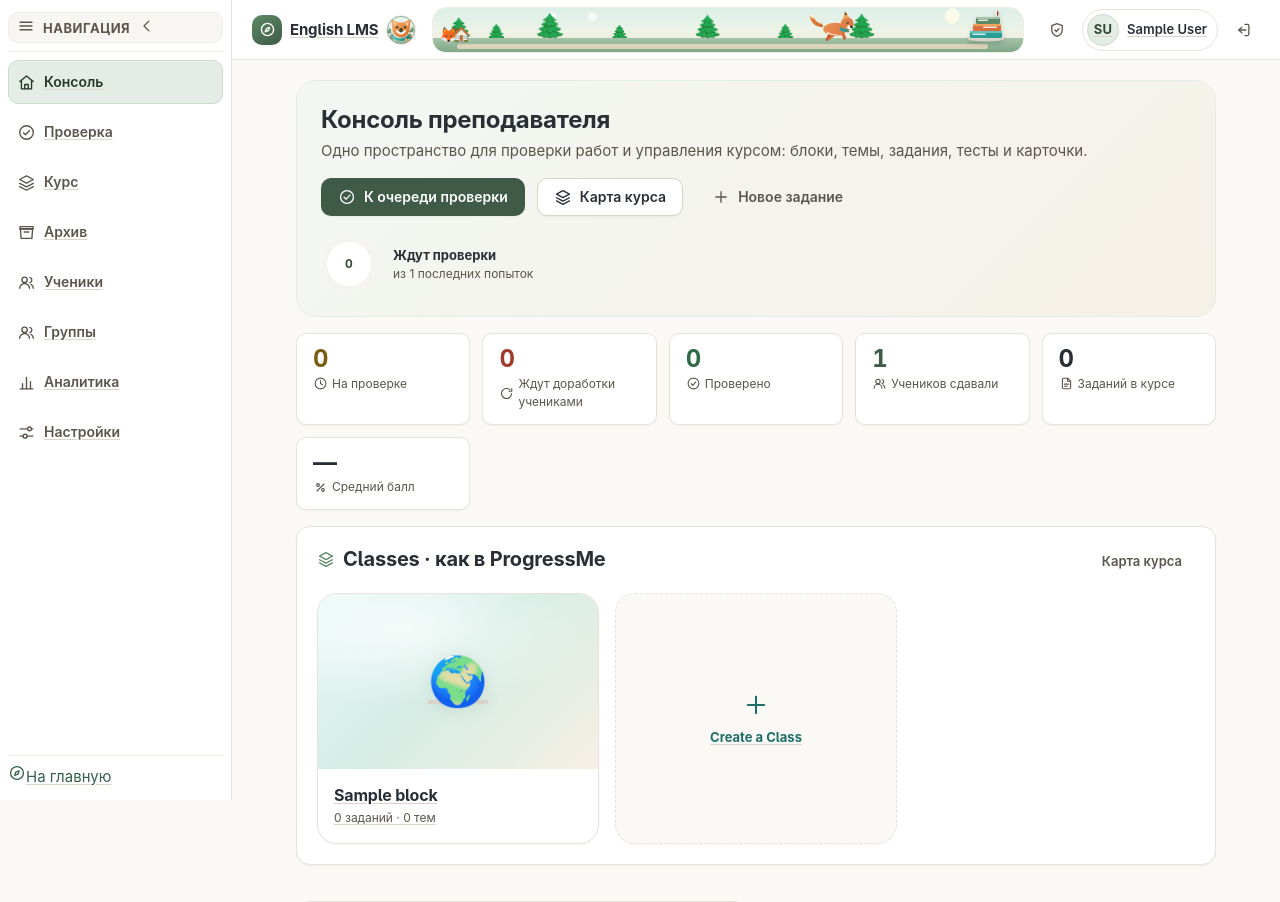
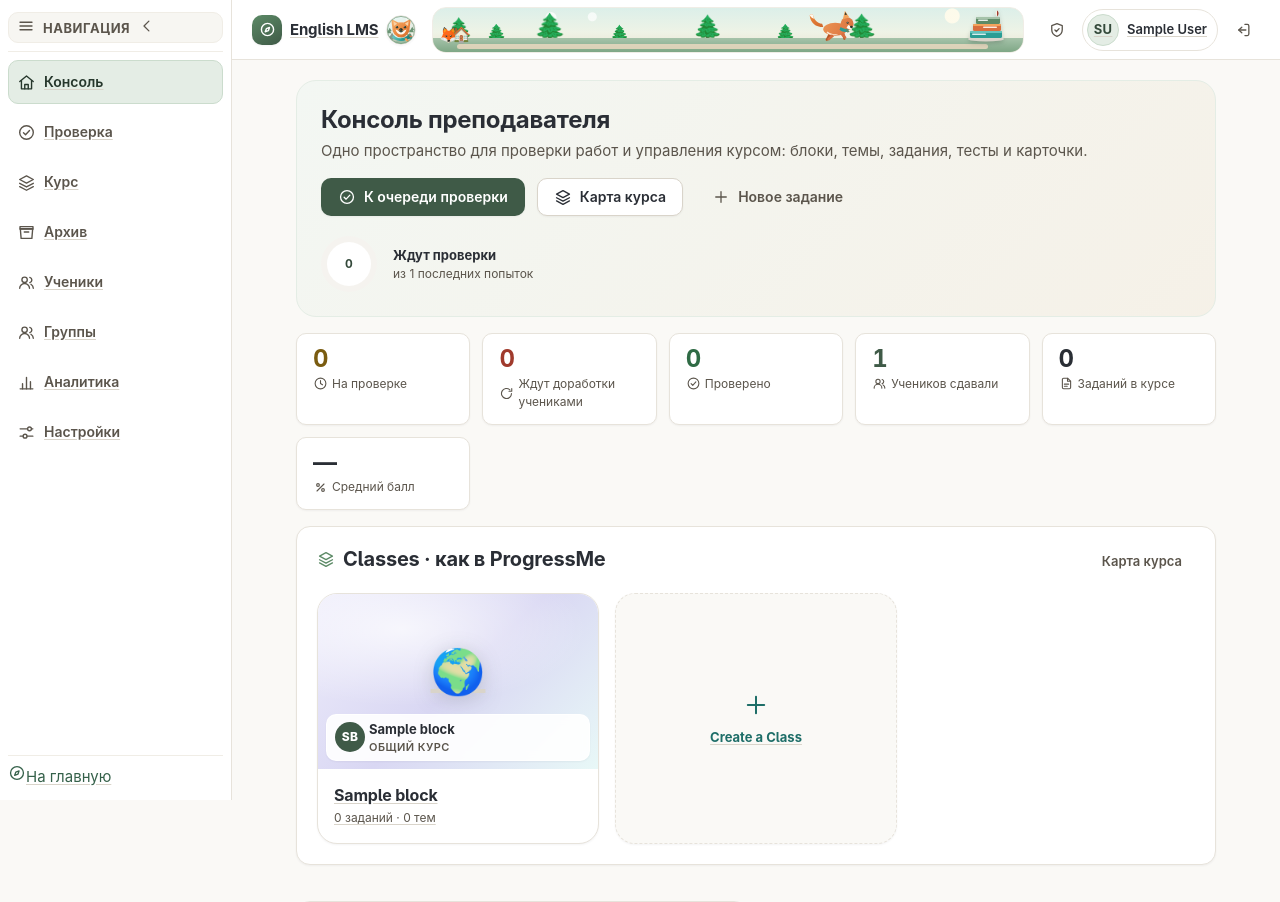
Before and after one commit to vasgrishin-a11y/english_lms, a Django app: page /teacher/ in a window 1280 px wide. Shown: the top 902 px of the page. Run offline with Django 5.2, Linux system fonts and the light colour scheme; a user stored in the database is signed in; tables that the repository leaves empty hold one stand-in row (values such as "Sample post"); data that the repository does not hold is empty; parts of the project's set-up code (start-up, migrations or seed data) failed here and were passed over; some libraries are stand-ins or nearby versions.

Commit message:
Счётчики квизлетов, обложка консоли учителя, README
- curriculum.course_tree: decks на блок и в totals
- teacher_curriculum: строка Квизлетов в панели, счётчик в шапке блока
- teacher_home: обложки классов через parts/cover.html + счётчик квизлетов
- student_home: deck_block_counts, '+ N квиз.' в карточках классов
- README: bullet про шаблоны квизлетов

Co-authored-by: arena-agent <297053741+arena-agent@users.noreply.github.com>

```diff
--- a/lms/curriculum.py
+++ b/lms/curriculum.py
@@ -162,6 +162,7 @@ def _assemble(blocks, topics, assignments, decks, *, stats, student_view, query)
     for block in blocks:
         block_topics = []
         block_total = block_done = block_waiting = block_count = block_revision = 0
+        block_decks = 0
         for topic in topics_by_block.get(block.pk, []):
             entries = []
             topic_total = topic_done = topic_waiting = topic_revision = 0
@@ -199,6 +200,7 @@ def _assemble(blocks, topics, assignments, decks, *, stats, student_view, query)
             block_waiting += topic_waiting
             block_revision += topic_revision
             block_count += len(entries)
+            block_decks += len(topic_decks)
             block_topics.append(
                 {
                     "topic": topic,
@@ -222,6 +224,7 @@ def _assemble(blocks, topics, assignments, decks, *, stats, student_view, query)
                 "waiting": block_waiting,
                 "revision": block_revision,
                 "assignments": block_count,
+                "decks": block_decks,
                 "progress": _percent(block_done, block_total),
             }
         )
@@ -229,6 +232,7 @@ def _assemble(blocks, topics, assignments, decks, *, stats, student_view, query)
         "blocks": len(result),
         "topics": sum(len(item["topics"]) for item in result),
         "assignments": sum(item["assignments"] for item in result),
+        "decks": sum(item["decks"] for item in result),
         "done": sum(item["done"] for item in result),
         "total": sum(item["total"] for item in result),
         "waiting": sum(item["waiting"] for item in result),
--- a/lms/templates/lms/student_home.html
+++ b/lms/templates/lms/student_home.html
@@ -91,7 +91,7 @@
                     <div class="class-body">
                         <h3 class="class-title">{{ block.name }}</h3>
                         <div class="class-meta">
-                            <span>{{ block_group.list|length }} заданий</span>
+                            <span>{{ block_group.list|length }} заданий{% with dbc=deck_block_counts|get_item:block.pk %}{% if dbc %} + {{ dbc }} квиз.{% endif %}{% endwith %}</span>
                             {% if block.cefr_level %}<span class="tag tag-cefr">{{ block.cefr_level }}</span>{% endif %}
                         </div>
                         <div class="class-foot">
--- a/lms/templates/lms/teacher_curriculum.html
+++ b/lms/templates/lms/teacher_curriculum.html
@@ -23,6 +23,7 @@
             <li class="row row-between"><span class="small">Блоков</span><strong class="tnum">{{ totals.blocks }}</strong></li>
             <li class="row row-between"><span class="small">Тем</span><strong class="tnum">{{ totals.topics }}</strong></li>
             <li class="row row-between"><span class="small">Заданий</span><strong class="tnum">{{ totals.assignments }}</strong></li>
+            <li class="row row-between"><span class="small">Квизлетов</span><strong class="tnum">{{ totals.decks }}</strong></li>
             <li class="row row-between"><span class="small">Черновиков</span><strong class="tnum">{{ totals.drafts }}</strong></li>
             <li class="row row-between"><span class="small">Ждут проверки</span><strong class="tnum">{{ totals.waiting }}</strong></li>
         </ul>
@@ -105,7 +106,7 @@
                     {% if block.description %}<p class="muted small mb-0">{{ block.description }}</p>{% endif %}
                 </div>
                 <div class="row row-tight">
-                    <span class="tiny muted tnum">{{ block_item.topics|length }} тем · {{ block_item.assignments }} заданий</span>
+                    <span class="tiny muted tnum">{{ block_item.topics|length }} тем · {{ block_item.assignments }} заданий{% if block_item.decks %} · {{ block_item.decks }} квиз.{% endif %}</span>
                     <a class="btn btn-ghost btn-sm" href="{% url 'teacher_block_edit' block.pk %}">{% icon "pencil" %}Изменить</a>
                     <form method="post" action="{% url 'teacher_archive_item' 'block' block.pk %}" data-confirm="Переместить блок «{{ block.name }}» в архив вместе со всеми темами и заданиями?">
                         {% csrf_token %}<button class="btn btn-ghost btn-sm" type="submit">{% icon "archive" %}<span class="sr-only">Архивировать блок</span></button>
--- a/lms/templates/lms/teacher_home.html
+++ b/lms/templates/lms/teacher_home.html
@@ -46,10 +46,10 @@
         {% for block_item in blocks_data|slice:":5" %}
             {% with block=block_item.block %}
             <a class="class-card" href="{% url 'teacher_curriculum' %}#block-{{ block.pk }}">
-                <div class="class-cover" style="background: var(--cover-{{ forloop.counter }});"><span class="class-cover-emoji">🌍</span></div>
+                {% include "lms/parts/cover.html" with course=block %}
                 <div class="class-body">
                     <h3 class="class-title">{{ block.name }}</h3>
-                    <div class="class-meta"><span>{{ block_item.assignments }} заданий · {{ block_item.topics|length }} тем</span></div>
+                    <div class="class-meta"><span>{{ block_item.assignments }} заданий · {{ block_item.topics|length }} тем{% if block_item.decks %} · {{ block_item.decks }} квиз.{% endif %}</span></div>
                 </div>
             </a>
             {% endwith %}
--- a/lms/views_student.py
+++ b/lms/views_student.py
@@ -130,6 +130,11 @@ def student_home(request):
     )
     decks = deck_stats(student)
     due_total = sum(deck.due_count for deck in decks)
+    deck_block_counts = {}
+    for deck in decks:
+        if deck.topic_id and deck.topic.block_id:
+            block_id = deck.topic.block_id
+            deck_block_counts[block_id] = deck_block_counts.get(block_id, 0) + 1
     context = {
         "continue_item": continue_candidates[0] if continue_candidates else None,
         "continue_draft": drafts.get(continue_candidates[0].pk if continue_candidates else None),
@@ -145,6 +150,7 @@ def student_home(request):
         "recent": recent,
         "decks": decks,
         "due_total": due_total,
+        "deck_block_counts": deck_block_counts,
         "workspace": "home",
     }
     return render(request, "lms/student_home.html", context)
```
Also changed, not shown: README.md.
